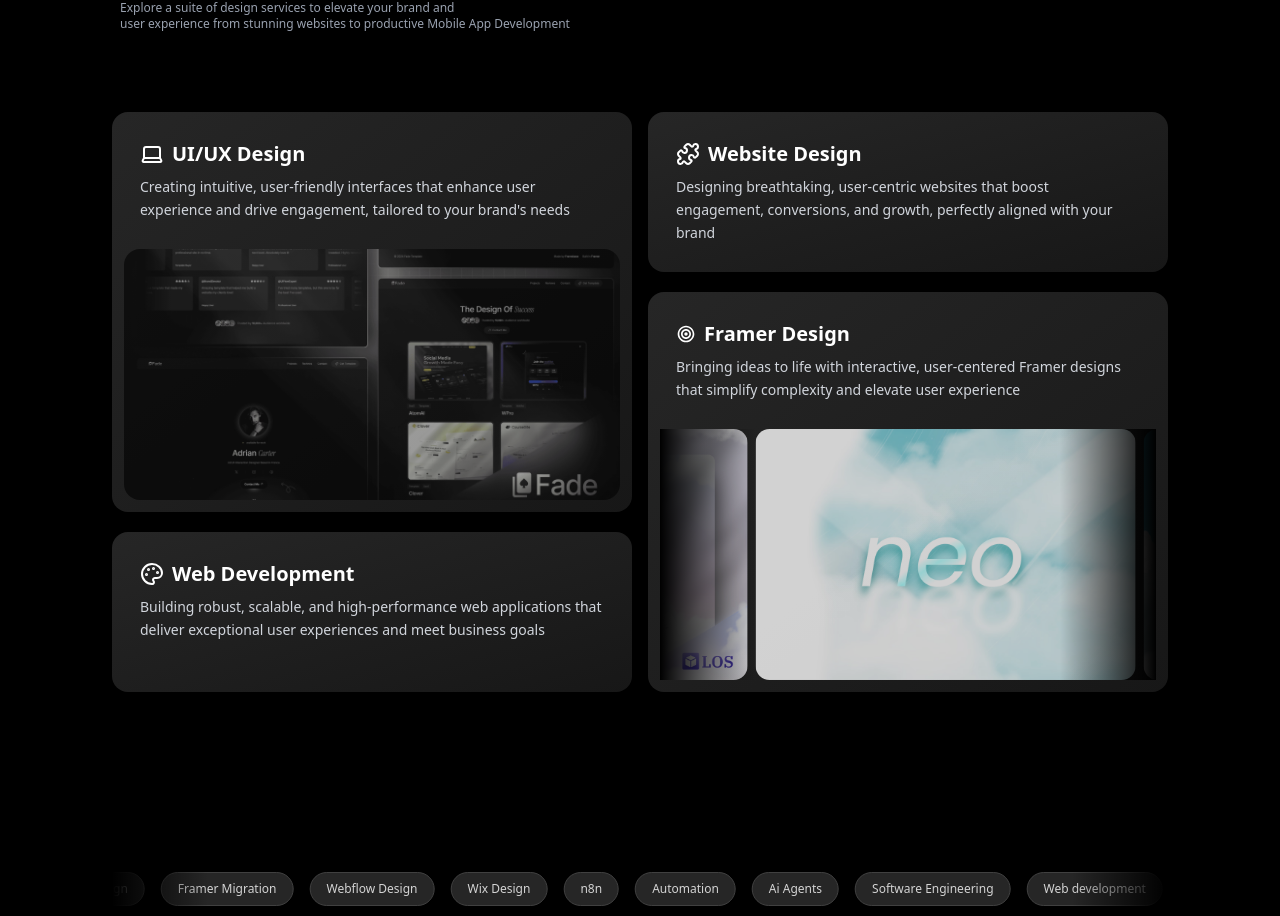
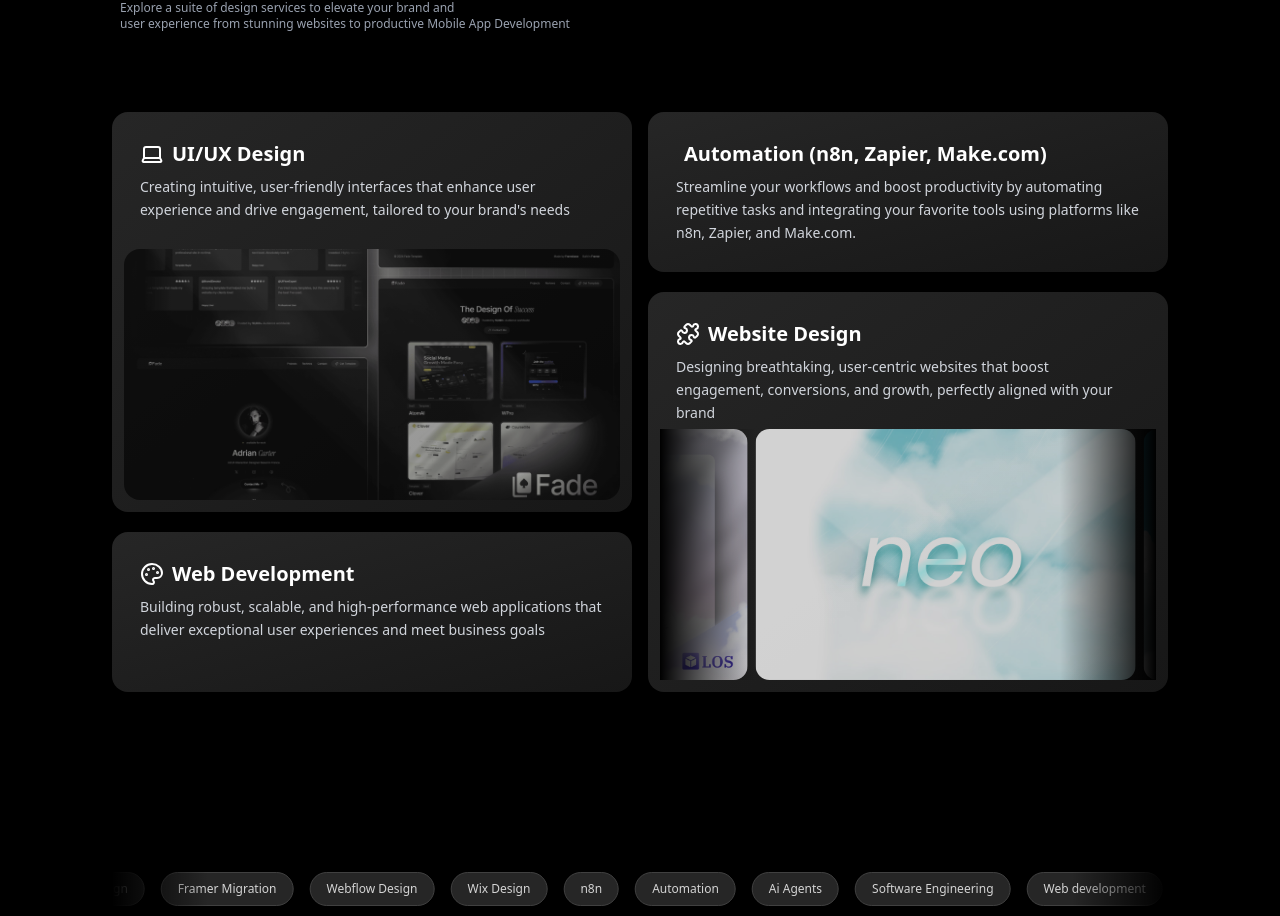
Before and after one commit to Harziz712/harziiz_codes, a Next.js app: page / in a window 1280 px wide. Shown: the part 3649-4565 px from the top of the page. Built offline with nearby package versions, Linux system fonts and the light colour scheme; no server answers; a web font is replaced by a local one.

Commit message:
Automation description added

```diff
--- a/app/components/DesignServices.tsx
+++ b/app/components/DesignServices.tsx
@@ -97,17 +97,17 @@
                    < AnimateCard
                     className="md:col-span-2 lg:col-span-2 xl:col-span-2 h-40 p-3 rounded-2xl bg-gradient-to-br from-neutral-800 to-neutral-900" >
                         <ServicesDetails
-                        title = "Website Design"
-                         description = "Designing breathtaking, user-centric websites that boost engagement, conversions, and growth, perfectly aligned with your brand"
-                         index = {3}
+                            title="Automation (n8n, Zapier, Make.com)"
+                            description="Streamline your workflows and boost productivity by automating repetitive tasks and integrating your favorite tools using platforms like n8n, Zapier, and Make.com."
+                            index={3}
                         />
                     </AnimateCard>
                    <AnimateCard
                     className="relative h-100 md:h-100 p-3 rounded-2xl bg-gradient-to-br from-neutral-800 to-neutral-900 grid grid-rows-3"
                     >
                     <ServicesDetails
-                        title="Framer Design"
-                        description="Bringing ideas to life with interactive, user-centered Framer designs that simplify complexity and elevate user experience"
+                        title="Website Design"
+                        description="Designing breathtaking, user-centric websites that boost engagement, conversions, and growth, perfectly aligned with your brand"
                         index={4}
                     />
 
```
